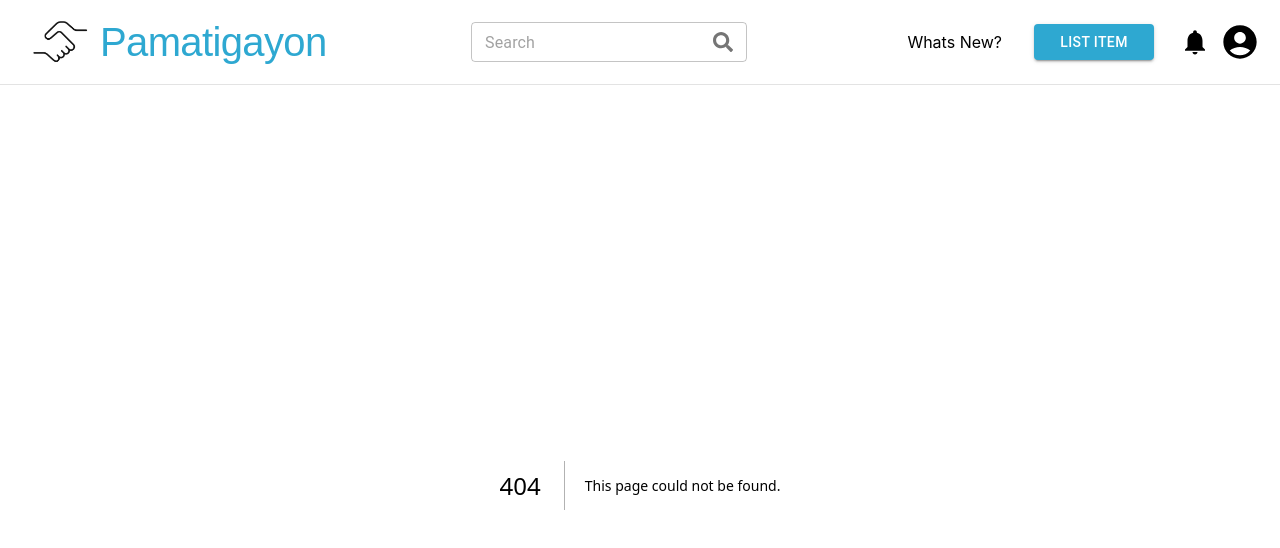
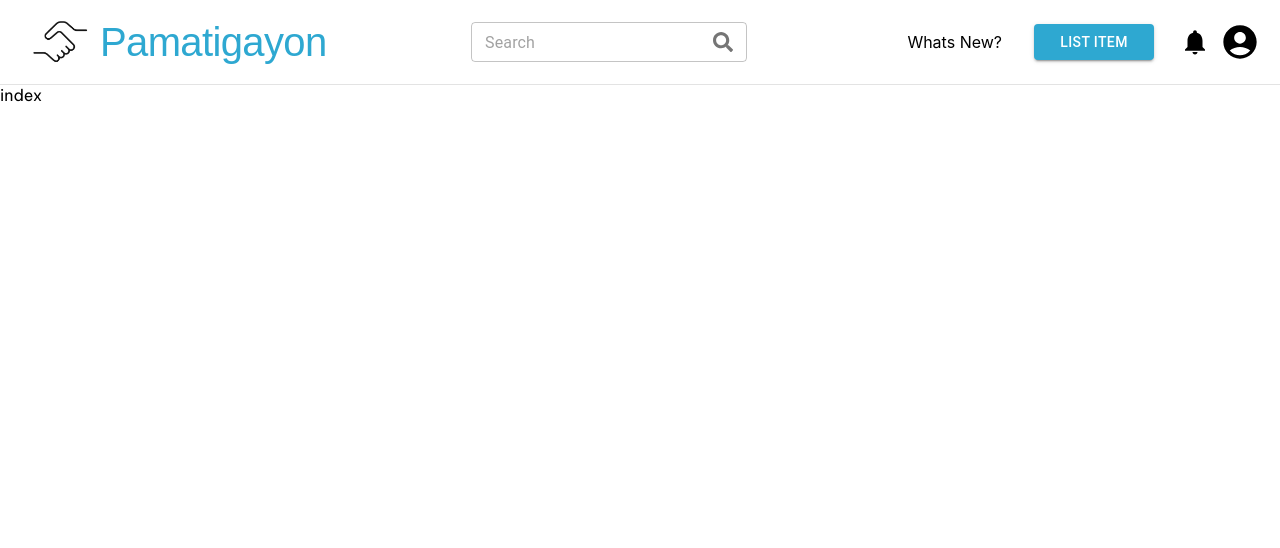
Before and after one commit to mgacrama211176/OnlineBarter, a Next.js app: page /detailedItem in a window 1280 px wide. Before the commit this address had no page. Shown: the top 548 px of the page. Built offline with nearby package versions, Linux system fonts and the light colour scheme; a web font is replaced by a local one.

Commit message:
Detailed Page Transitioning to backend

```diff
--- /dev/null
+++ b/pages/detailedItem/index.js
@@ -0,0 +1,9 @@
+import React from 'react'
+
+const index = () => {
+  return (
+    <div>index</div>
+  )
+}
+
+export default index
```
